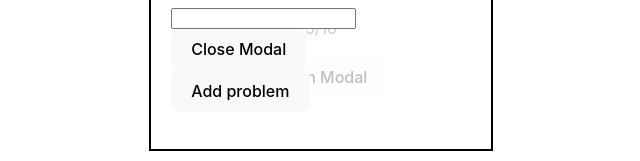
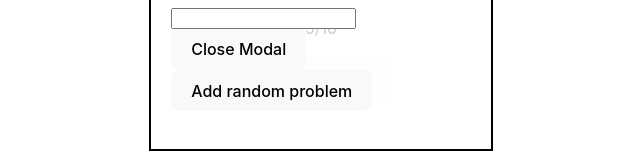
Before and after one commit to ALWHgithub/LeetBuddy, a React (Vite) app: page / in a window 1280 px wide. Both pictures are taken after a click on the button "Open Modal". Shown: the part 371-532 px from the top of the page, without its empty margins (319-959 px from the left). Built offline with nearby package versions, Linux system fonts and the light colour scheme.

Commit message:
added basic leetcode API, no CORS

```diff
--- a/src/Components/Popup/Popup.tsx
+++ b/src/Components/Popup/Popup.tsx
@@ -18,7 +18,19 @@ function Popup(isOpen: boolean, setIsOpen: React.Dispatch<React.SetStateAction<b
         setInputName(event.target.value);
     };
 
-    const addProblem = () => {
+    const generateRandomProblem = () => {
+        const url = "https://leetcode.com/graphql?query={%20question(titleSlug:%20%22two-sum%22)%20{%20questionId%20questionFrontendId%20title%20titleSlug%20isPaidOnly%20difficulty%20likes%20dislikes%20}%20}"
+        fetch(url)
+        .then(response => {
+
+        })
+        .catch(error => {
+            console.error('Error:', error);
+        });
+    }
+
+    const addRandomProblem = () => {
+        generateRandomProblem();
         const lo = 0;
         const hi = data.length -1;
         const randomNumber = Math.floor(Math.random() * (hi - lo + 1));
@@ -34,7 +46,7 @@ function Popup(isOpen: boolean, setIsOpen: React.Dispatch<React.SetStateAction<b
     <input type="text" value={inputName} onChange={handleInputChange} />
     <button onClick={closeModal}>Close Modal</button>
     <div>
-    <button onClick={addProblem}> Add problem</button>
+    <button onClick={addRandomProblem}>Add random problem</button>
   </div>
   </Modal>
 }
```
